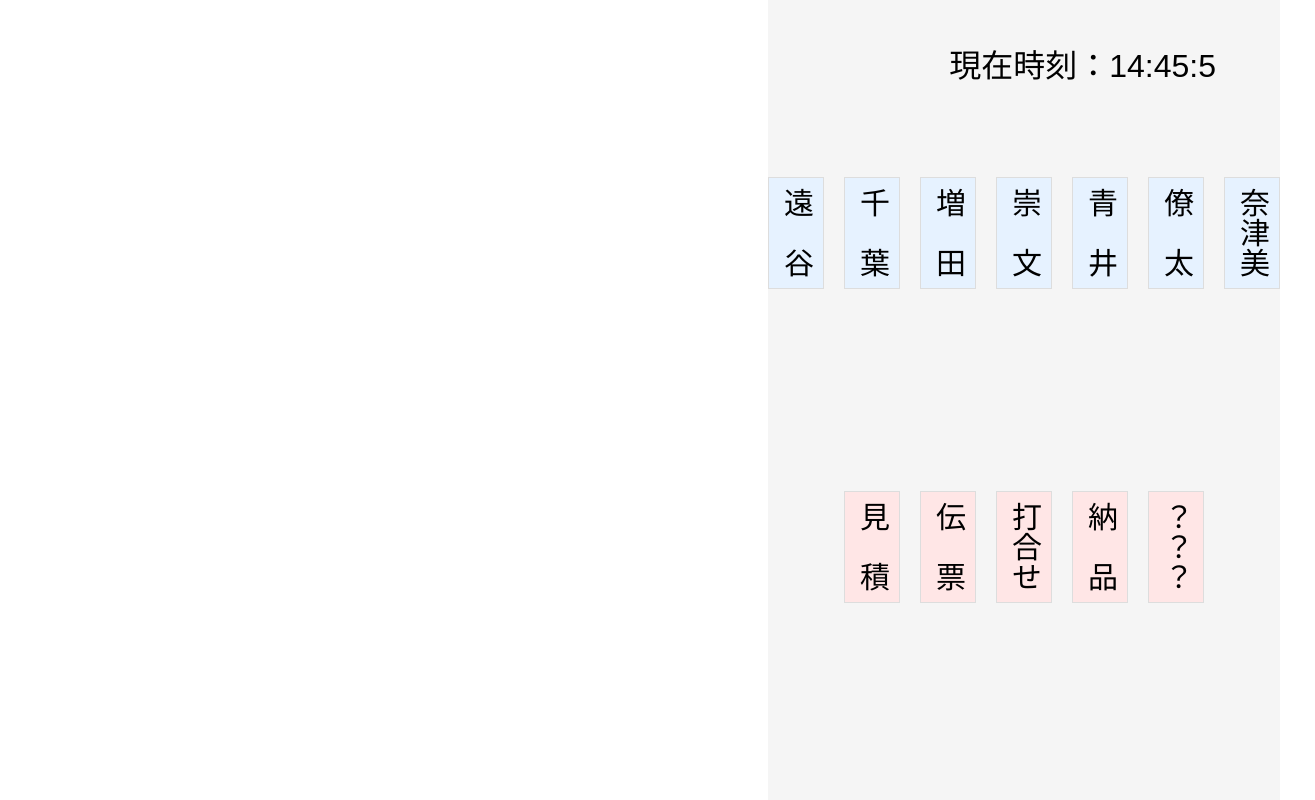
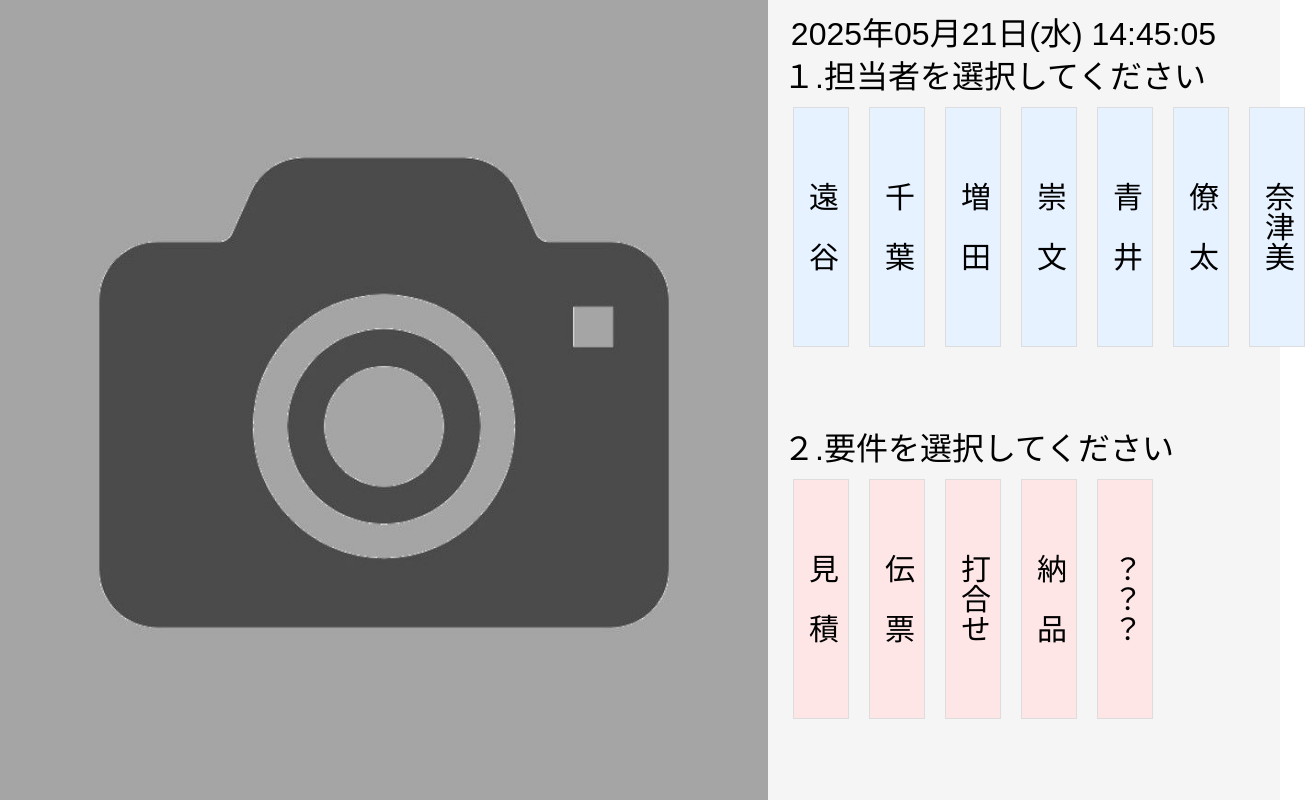
Before and after one commit to syuumaimikan/touchpanel, an Electron app: page index.html in a window 1280 px wide. Shown: the whole page, 1315 px wide, since content can reach past the window. Drawn offline with Linux system fonts and the light colour scheme.

Commit message:
１日目

```diff
--- a/index.html
+++ b/index.html
@@ -9,9 +9,10 @@
   <body>
     <div class="main">
       <video id="camera" autoplay muted playsinline></video>
+      <div class="vertical">
         <p id="realtime"></p>
-      <div class="vertical">
-        <div id="camera-status">📷 カメラ使用中です</div>
+        <div class="items">
+          <div class="horizontal">１.担当者を選択してください</div>
           <ul class="names">
             <li>奈津美</li>
             <li>僚　太</li>
@@ -21,6 +22,9 @@
             <li>千　葉</li>
             <li>遠　谷</li>
           </ul>
+        </div>
+        <div class="items">
+          <div class="horizontal">２.要件を選択してください</div>
           <ul class="todo">
             <li>？？？</li>
             <li>納　品</li>
@@ -30,6 +34,7 @@
           </ul>
         </div>
       </div>
+    </div>
     <audio id="buzzer">
       <source src="./assets/buzzer/buzzer02.mp3" type="audio/mp3" />
     </audio>
--- a/main.js
+++ b/main.js
@@ -7,10 +7,12 @@ const createWindow = () => {
     width: width,
     height: height,
     title: "touch_panel",
+    /*
     fullscreen: true,
     autoHideMenuBar: true,
     frame: false,
     alwaysOnTop: true,
+    */
   });
   mainWindow.setVisibleOnAllWorkspaces(true); // Ensure visibility across workspaces
   mainWindow.loadFile("index.html");
--- a/package.json
+++ b/package.json
@@ -2,7 +2,7 @@
   "name": "touchpanel",
   "version": "1.0.0",
   "description": "",
-  "main": "index.js",
+  "main": "main.js",
   "scripts": {
     "test": "echo \"Error: no test specified\" && exit 1"
   },
--- a/script.js
+++ b/script.js
@@ -110,11 +110,30 @@ function check() {
 }
 
 function showClock() {
-  let nowTime = new Date();
-  let nowHour = nowTime.getHours();
-  let nowMin = nowTime.getMinutes();
-  let nowSec = nowTime.getSeconds();
-  let msg = "現在時刻：" + nowHour + ":" + nowMin + ":" + nowSec;
-  document.getElementById("realtime").innerHTML = msg;
+  const weeks = ["日", "月", "火", "水", "木", "金", "土"];
+
+  const date = new Date();
+  const year = date.getFullYear();
+  const month = String(date.getMonth() + 1).padStart(2, "0");
+  const day = String(date.getDate()).padStart(2, "0");
+  const week = weeks[date.getDay()];
+  const hour = String(date.getHours()).padStart(2, "0");
+  const minute = String(date.getMinutes()).padStart(2, "0");
+  const second = String(date.getSeconds()).padStart(2, "0");
+  const str_data =
+    year +
+    "年" +
+    month +
+    "月" +
+    day +
+    "日(" +
+    week +
+    ") " +
+    hour +
+    ":" +
+    minute +
+    ":" +
+    second;
+  document.getElementById("realtime").innerHTML = str_data;
 }
 setInterval("showClock()", 1000);
--- a/style.css
+++ b/style.css
@@ -29,6 +29,10 @@ body {
   height: 100vh;
   object-fit: cover;
   background-color: #ffffff;
+  background-image: url("./assets/img/camera00.jpg");
+  background-repeat: no-repeat;
+  background-position: center;
+  background-size: cover;
 }
 
 .main {
@@ -44,6 +48,19 @@ body {
   flex-direction: row;
   justify-content: space-evenly;
   align-items: center;
+}
+
+.horizontal {
+  writing-mode: horizontal-tb;
+  font-size: xx-large;
+}
+
+.items {
+  display: flex;
+  align-items: flex-end;
+  justify-content: center;
+  align-content: center;
+  width: 100%;
 }
 
 ul {
@@ -68,6 +85,7 @@ li {
   border: 1px solid #ddd;
   text-align: center;
   width: calc(33% - 10px);
+  height: 30vh;
 }
 
 .names li {
@@ -79,9 +97,9 @@ li {
 }
 
 #realtime {
-  position: absolute;
+  position: fixed;
   right: 5%;
-  top: 5%;
+  top: 1%;
   font-size: xx-large;
   writing-mode: horizontal-tb;
 }
```
Also changed, not shown: assets/img/camera00.jpg (added), assets/img/camera01.jpg (added). Lines whose indentation alone changed are shown as unchanged.
